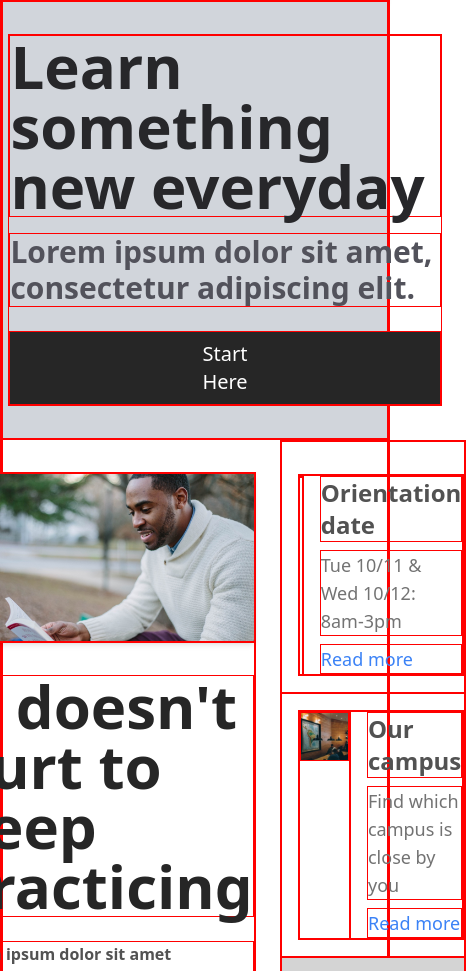
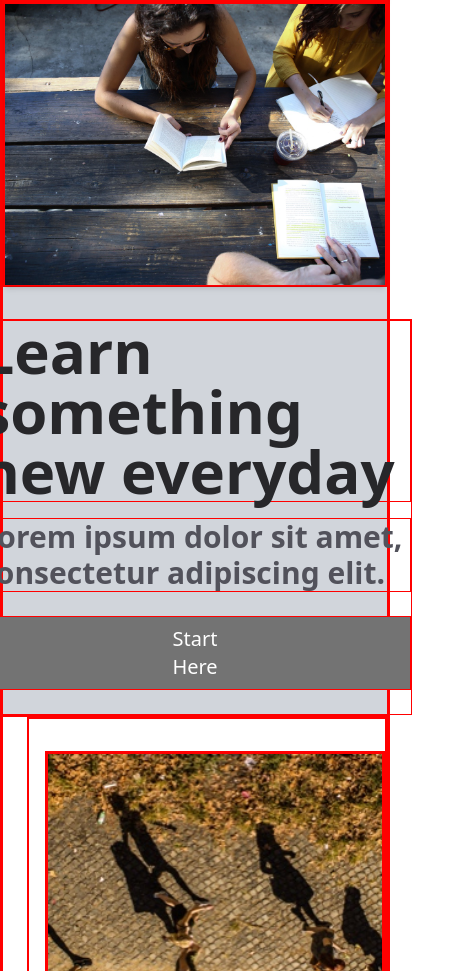
Before and after one commit to GunDeTama/01-gun-colmar, a plain HTML site: page index.html in a window 390 px wide. Shown: the part 65-1036 px from the top of the page, 466 px wide, since content can reach past the window. Drawn offline with nearby package versions, Linux system fonts and the light colour scheme.

Commit message:
feat(file): section 1 responsive

```diff
--- a/index.html
+++ b/index.html
@@ -40,7 +40,7 @@
         </nav>
     </header>
 
-    <section class="flex items-center justify-center pl-6 py-8 bg-gray-300 gap-8">
+    <section class="flex flex-col sm:flex-row items-center justify-center sm:pl-6 sm:py-8 bg-gray-300 gap-8">
           <div class="flex-[3]">
             <img src="/assests/capstone_colmar_assets/images/banner.jpg" class="shadow-md w-full h-auto">
           </div>
@@ -50,14 +50,14 @@
             <p class="text-zinc-600 mt-4 text-3xl font-semibold">
               Lorem ipsum dolor sit amet, <br> consectetur adipiscing elit.
             </p>
-            <button class="mt-6 px-48 py-2 bg-neutral-800 text-white font-medium text-xl">
+            <button class="mt-6 mb-6 px-48 py-2 bg-neutral-500 sm:bg-neutral-800 text-white font-medium text-xl">
               Start Here
             </button>
           </div>
       </section>
 
       <section class="flex items-stretch justify-center pl-6 bg-white gap-6">
-        <div class="flex-[3] my-8">
+        <div class="hidden sm:flex-[3] my-8">
             <img src="/assests/capstone_colmar_assets/images/information-main.jpg" class="shadow-md w-full h-auto">
             <div>
                 <h2 class="mt-8 font-bold text-6xl text-neutral-800">It doesn't hurt to keep practicing</h2>
@@ -68,7 +68,7 @@
 
         <div class="flex-[2] flex flex-col justify-start">
             <div class="border border-neutral-300">
-                <div class="flex justify-center  ml-4 mt-8 mb-4">
+                <div class="flex-col sm:flex-row justify-center  ml-4 mt-8 mb-4">
                     <div class="flex-[7]">
                         <img src="assests/capstone_colmar_assets/images/information-orientation.jpg" class="w-full h-auto">
                     </div>
```
